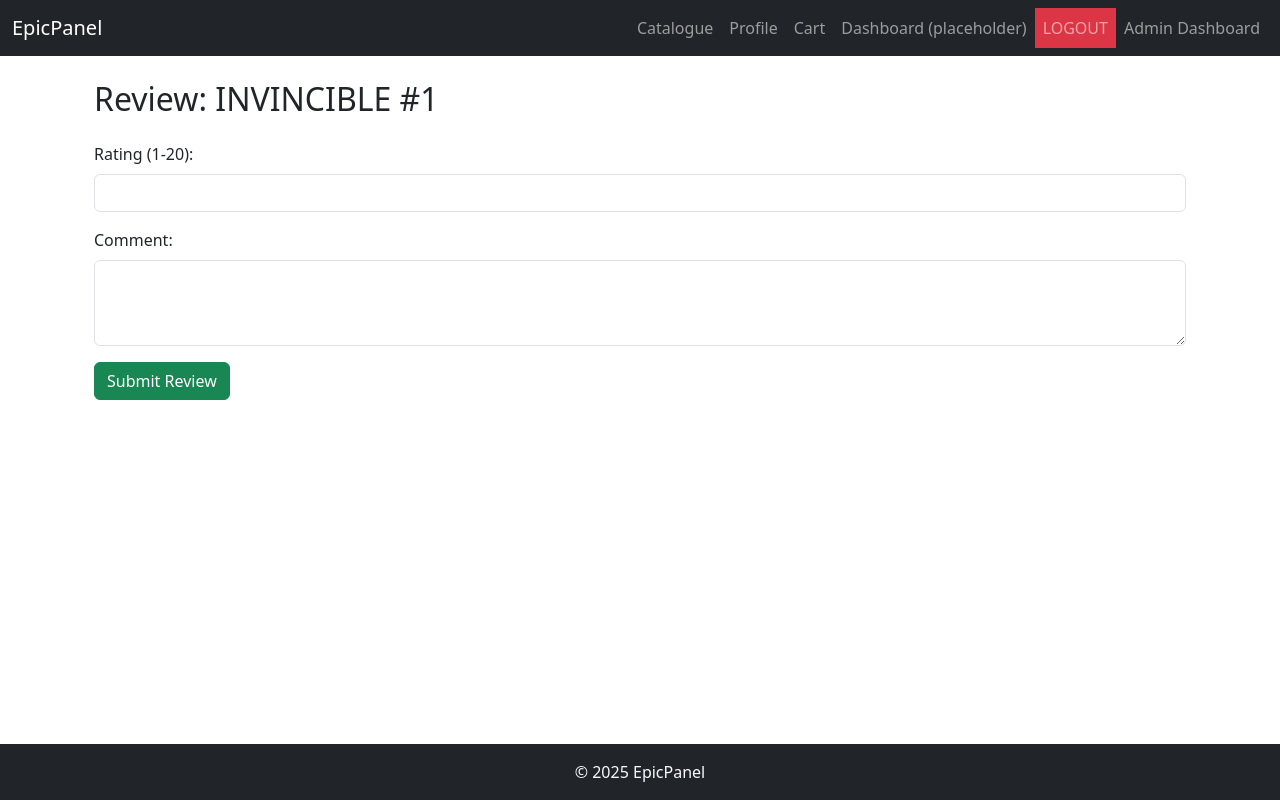
After one commit to AngMich/finalproject, a Django app: page /comics/1/review/ in a window 1280 px wide. The commit adds this page. Run offline with Django 5.2, Linux system fonts and the light colour scheme; a user stored in the database is signed in; data comes from the database, SQL or seed files in the repository; both versions use the stored data as it was after the commit; parts of the project's set-up code (start-up, migrations or seed data) failed here and were passed over.

Commit message:
made the review logic and model for the comics

```diff
--- a/accounts/urls.py
+++ b/accounts/urls.py
@@ -5,7 +5,7 @@ from . import views
 app_name = 'accounts'
 
 urlpatterns = [
-    path('login/', auth_views.LoginView.as_view(template_name='accounts/login.html'), name='login'),
+    path('accounts/login/', auth_views.LoginView.as_view(template_name='accounts/login.html'), name='login'),
     path('logout/confirm/', auth_views.LogoutView.as_view(next_page='catalogue:catalogue'), name='logout'),
     path('accounts/logout/', views.logout_user, name='logout_user'),
     path('accounts/register/', views.register, name='register'),
--- a/catalogue/forms.py
+++ b/catalogue/forms.py
@@ -1,5 +1,5 @@
 from django import forms
-from .models import ComicBook
+from .models import ComicBook, Review
 
 class ComicBookForm(forms.ModelForm):
     class Meta:
@@ -20,3 +20,13 @@ class ComicBookForm(forms.ModelForm):
             'description': forms.Textarea(attrs={'rows': 4}),
             'is_featured': forms.CheckboxInput(),
         }
+
+
+class reviews(forms.ModelForm):
+    class Meta:
+        model = Review
+        fields = ['rating', 'comment']
+        widgets = {
+            'rating': forms.NumberInput(attrs={'min': 1, 'max': 20, 'class': 'form-control'}),
+            'comment': forms.Textarea(attrs={'class': 'form-control', 'rows': 3}),
+        }
--- a/catalogue/models.py
+++ b/catalogue/models.py
@@ -1,4 +1,5 @@
 from django.db import models
+from django.conf import settings
 
 class Category(models.Model):
     name = models.CharField(max_length=100)
@@ -27,3 +28,21 @@ class ComicBook(models.Model):
 
     def __str__(self):
         return self.title
+
+    def average_rating(self):
+        reviews = self.reviews.all()
+        if not reviews.exists():
+            return None
+        return round(sum(r.rating for r in reviews) / reviews.count(), 2)
+
+class Review(models.Model):
+    user = models.ForeignKey(settings.AUTH_USER_MODEL, on_delete=models.CASCADE)
+    comic = models.ForeignKey(ComicBook, on_delete=models.CASCADE, related_name='reviews')
+    rating = models.PositiveIntegerField()
+    comment = models.TextField(blank=True)
+    created = models.DateTimeField(auto_now_add=True)
+
+    class Meta:
+        unique_together = ('user', 'comic')
+    def __str__(self):
+        return f"{self.user.username} - {self.comic.title} ({self.rating}/20)"
--- /dev/null
+++ b/catalogue/templates/catalogue/add_review.html
@@ -0,0 +1,19 @@
+{% extends 'base.html' %}
+{% block content %}
+  <div class="container">
+    <h2>Review: {{ comic.title }}</h2>
+
+    <form method="post" class="mt-4">
+      {% csrf_token %}
+      <div class="mb-3">
+        <label for="id_rating" class="form-label">Rating (1-20):</label>
+        {{ form.rating }}
+      </div>
+      <div class="mb-3">
+        <label for="id_comment" class="form-label">Comment:</label>
+        {{ form.comment }}
+      </div>
+      <button type="submit" class="btn btn-success">Submit Review</button>
+    </form>
+  </div>
+{% endblock %}
--- a/catalogue/urls.py
+++ b/catalogue/urls.py
@@ -6,4 +6,6 @@ app_name = 'catalogue'
 urlpatterns = [
     path('', views.catalogue_view, name='catalogue'),
     path('comics/<int:id>/', views.comic_detail_view, name='comic_detail'),
+    path('comics/<int:comic_id>/review/', views.add_review, name='add_review'),
+    path('reviews/<int:review_id>/delete/', views.delete_review, name='delete_review'),
 ]
--- a/catalogue/views.py
+++ b/catalogue/views.py
@@ -1,6 +1,12 @@
-from django.shortcuts import render, get_object_or_404
-from .models import ComicBook, Category, Publisher
+from django.shortcuts import render, get_object_or_404, redirect
+from .models import ComicBook, Category, Publisher, Review
 from django.db.models import Q
+from .forms import reviews
+from django.contrib.auth.decorators import login_required
+from django.contrib.admin.views.decorators import staff_member_required
+from django.contrib import messages
+
+
 
 def get_descendant_categories(category):
     descendants = [category]
@@ -45,4 +51,42 @@ def catalogue_view(request):
 
 def comic_detail_view(request, id):
     comic = get_object_or_404(ComicBook, pk=id)
-    return render(request, 'catalogue/comic_detail.html', {'comic': comic})
+    user_review = None
+    if request.user.is_authenticated:
+        user_review = Review.objects.filter(user=request.user, comic=comic).first()
+
+    return render(request, 'catalogue/comic_detail.html', {
+        'comic': comic,
+        'user_review': user_review,
+    })
+
+@login_required
+def add_review(request, comic_id):
+    comic = get_object_or_404(ComicBook, id=comic_id)
+
+    # Prevent duplicate reviews
+    if Review.objects.filter(user=request.user, comic=comic).exists():
+        return redirect('catalogue:comic_detail', id=comic.id)
+
+    if request.method == 'POST':
+        form = reviews(request.POST)
+        if form.is_valid():
+            review = form.save(commit=False)
+            review.comic = comic
+            review.user = request.user
+            review.save()
+            return redirect('catalogue:comic_detail', id=comic.id)
+    else:
+        form = reviews()
+
+    return render(request, 'catalogue/add_review.html', {
+        'form': form,
+        'comic': comic,
+    })
+@staff_member_required
+def delete_review(request, review_id):
+    review = get_object_or_404(Review, id=review_id)
+    comic_id = review.comic.id
+    review.delete()
+    messages.success(request, "Review deleted successfully.")
+    return redirect('catalogue:comic_detail', id=comic_id)
```
Also changed, not shown: catalogue/admin.py (+6 -1 lines), catalogue/templates/catalogue/comic_detail.html (+26 -0 lines), catalogue/migrations/0003_review.py (added), db.sqlite3.
